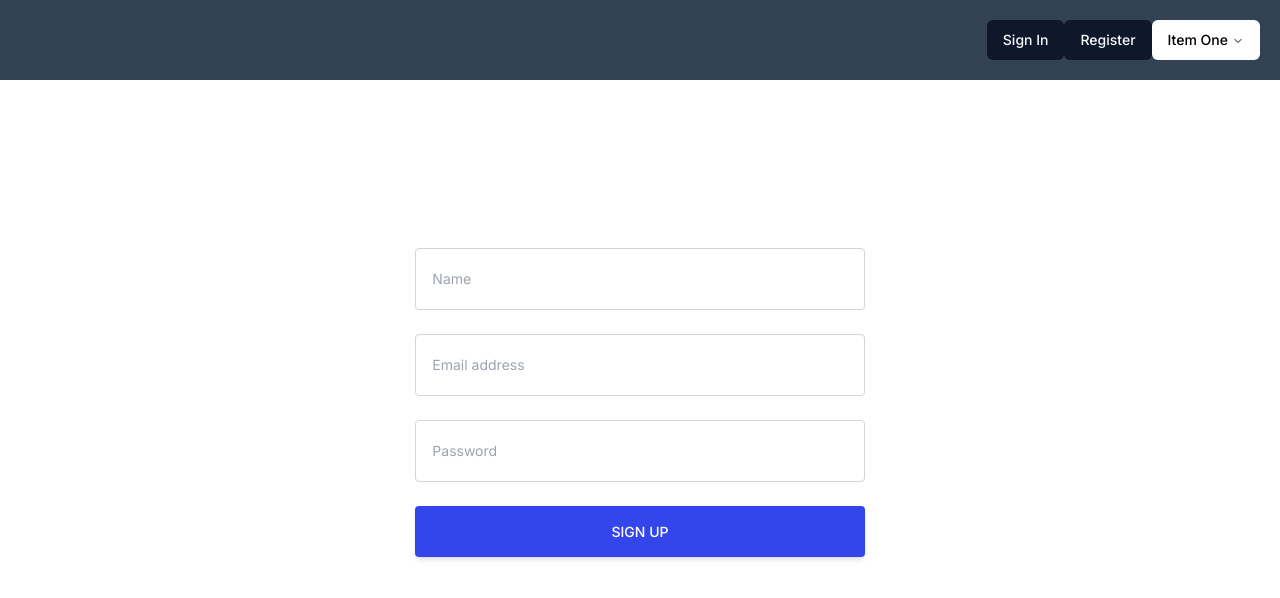
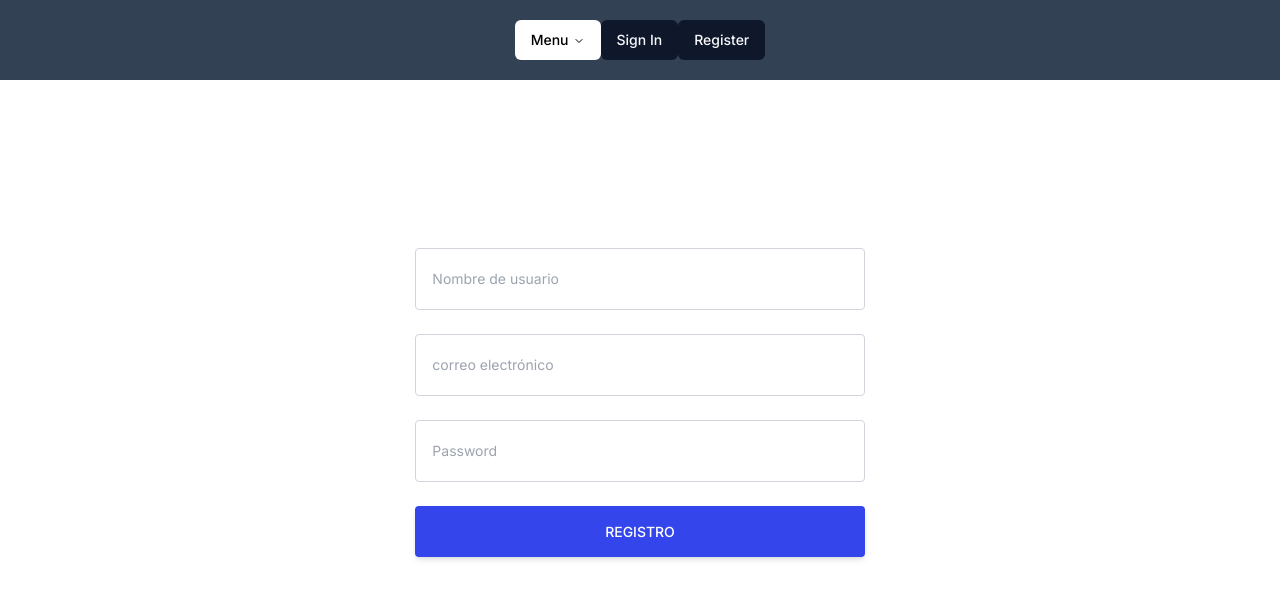
Before and after one commit to santrami/final-project, a Next.js app: page /register in a window 1280 px wide. Shown: the top 598 px of the page. Built offline with nearby package versions, Linux system fonts and the light colour scheme; no server answers.

Commit message:
fixing more styles

```diff
--- a/app/layout.tsx
+++ b/app/layout.tsx
@@ -20,7 +20,7 @@ export default function RootLayout({
     <html lang="en">
       <body className={inter.className}>
         <Providers>
-          <main className="flex flex-col items-end justify-end bg-slate-700 p-5">
+          <main className="flex flex-col items-center bg-slate-700 p-5">
             <NavMenu />
           </main>
           {children}
--- a/app/register/form.tsx
+++ b/app/register/form.tsx
@@ -60,7 +60,7 @@ export const RegisterForm = () => {
           name="name"
           value={formValues.name}
           onChange={handleChange}
-          placeholder="Name"
+          placeholder="Nombre de usuario"
           className={`${input_style}`}
         />
       </div>
@@ -71,7 +71,7 @@ export const RegisterForm = () => {
           name="email"
           value={formValues.email}
           onChange={handleChange}
-          placeholder="Email address"
+          placeholder="correo electrónico"
           className={`${input_style}`}
         />
       </div>
@@ -92,7 +92,7 @@ export const RegisterForm = () => {
         className="inline-block px-7 py-4 bg-blue-600 text-white font-medium text-sm leading-snug uppercase rounded shadow-md hover:bg-blue-700 hover:shadow-lg focus:bg-blue-700 focus:shadow-lg focus:outline-none focus:ring-0 active:bg-blue-800 active:shadow-lg transition duration-150 ease-in-out w-full"
         disabled={loading}
       >
-        {loading ? "loading..." : "Sign Up"}
+        {loading ? "loading..." : "Registro"}
       </button>
     </form>
   );
--- a/components/Message.tsx
+++ b/components/Message.tsx
@@ -21,7 +21,7 @@ const Message: React.FC<ChatProps> = ({
       <Input
         type="text"
         placeholder="escribe un mensaje"
-        minLength={6}
+        minLength={0}
         name="message"
         id="message"
         value={message}
--- a/components/NavMenu.tsx
+++ b/components/NavMenu.tsx
@@ -13,35 +13,32 @@ import SigninButton from "./SigninButton";
 
 export default function NavMenu() {
   return (
-    <div className="flex justify-between">
-      {/* <Button variant="default">
-        <Link href="/game">link</Link>
-      </Button> */}
-      <SigninButton/>
+    <div className="flex items-center justify-center">
       <NavigationMenu>
         <NavigationMenuList>
           <NavigationMenuItem>
-            <NavigationMenuTrigger>Item One</NavigationMenuTrigger>
+            <NavigationMenuTrigger>Menu</NavigationMenuTrigger>
             <NavigationMenuContent className="px-4">
+              <Link href="/" legacyBehavior passHref>
+                <NavigationMenuLink className={navigationMenuTriggerStyle()}>
+                  Inicio
+                </NavigationMenuLink>
+              </Link>
               <Link href="/game" legacyBehavior passHref>
                 <NavigationMenuLink className={navigationMenuTriggerStyle()}>
-                  Game1
+                  Piedra Papel o Tijera
                 </NavigationMenuLink>
               </Link>
               <Link href="/tictactoe" legacyBehavior passHref>
                 <NavigationMenuLink className={navigationMenuTriggerStyle()}>
-                  Game2
-                </NavigationMenuLink>
-              </Link>
-              <Link href="/" legacyBehavior passHref>
-                <NavigationMenuLink className={navigationMenuTriggerStyle()}>
-                  home
+                  Tres en Raya
                 </NavigationMenuLink>
               </Link>
             </NavigationMenuContent>
           </NavigationMenuItem>
         </NavigationMenuList>
       </NavigationMenu>
+      <SigninButton />
     </div>
   );
 }
--- a/components/SigninButton.tsx
+++ b/components/SigninButton.tsx
@@ -5,27 +5,18 @@ import Link from "next/link";
 function SigninButton() {
   const { data: session } = useSession();
   session?.user.accessToken;
-  //console.log(session)
-
   if (session && session.user) {
     return (
       <div className="flex gap-6 items-center">
         <div className="flex gap-3">
-          {/* <Image
-            src={session.user.image ? session.user.image : "https://placehold.co/600x400"}
-            alt="userIcon"
-            width="30"
-            height="30"
-          /> */}
           <p className="text-sky-600">{session.user.name}</p>
         </div>
-        <Button onClick={() => signOut()} variant="default">
+        <Button onClick={() => signOut()} variant="destructive">
           Sign Out
         </Button>
       </div>
     );
   }
-
   return (
     <>
       <Button
```
